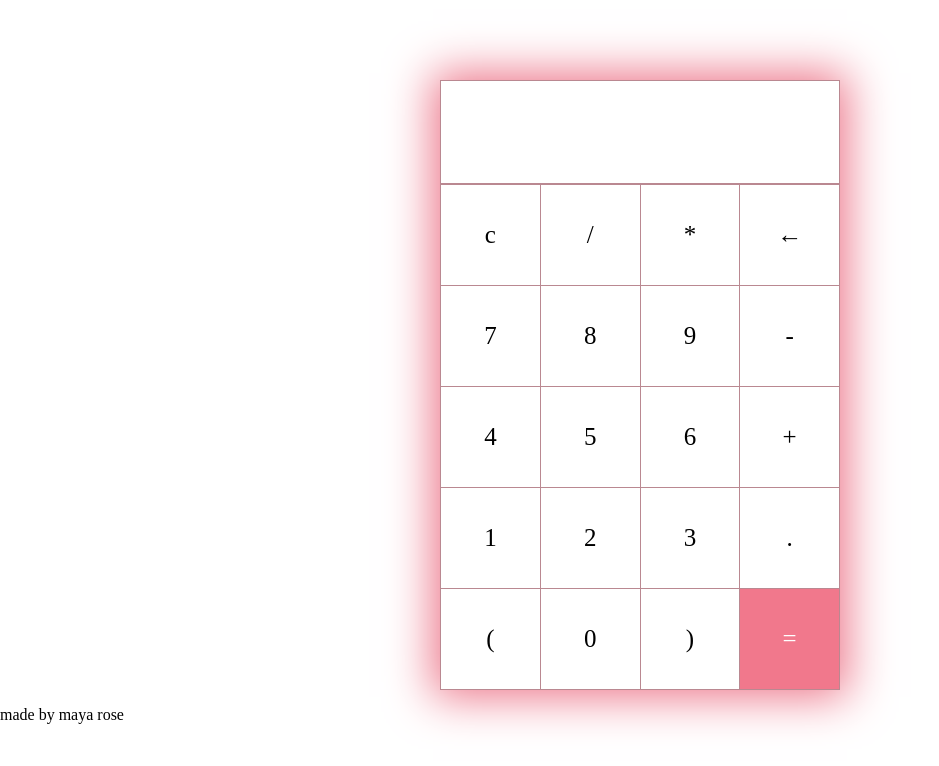
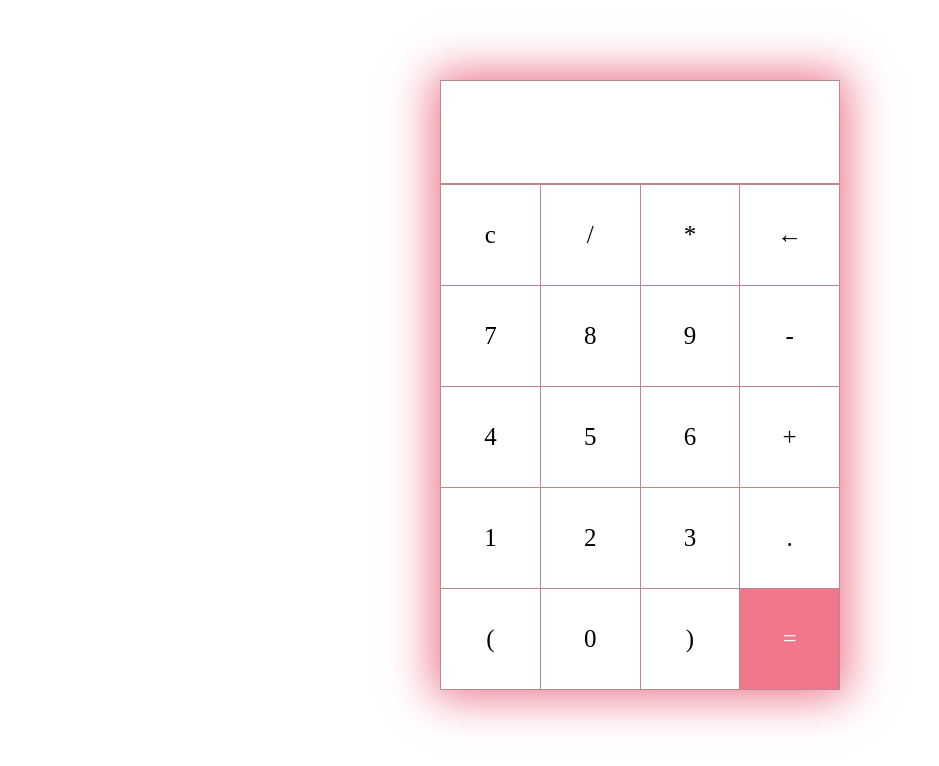
Before and after one commit to Mayaerose/Calculator, a plain HTML site: page index.html in a window 1280 px wide. Shown: the whole page, without its empty margins (0-939 px from the left). Drawn offline with Linux system fonts and the light colour scheme.

Commit message:
repo update

```diff
--- a/calc.html
+++ b/index.html
@@ -35,12 +35,6 @@
             </div>
         </div>
     </section>
-    <section>
-        <div>
-            <p>made by maya rose</p>
-        </div>
-    </section>
-    <!-- make sure to link the js -->
     <script type="text/javascript" src="js/main.js"></script>
 </body>
 </html>
```
Also changed, not shown: images/calc.png (added), 2 other files.
